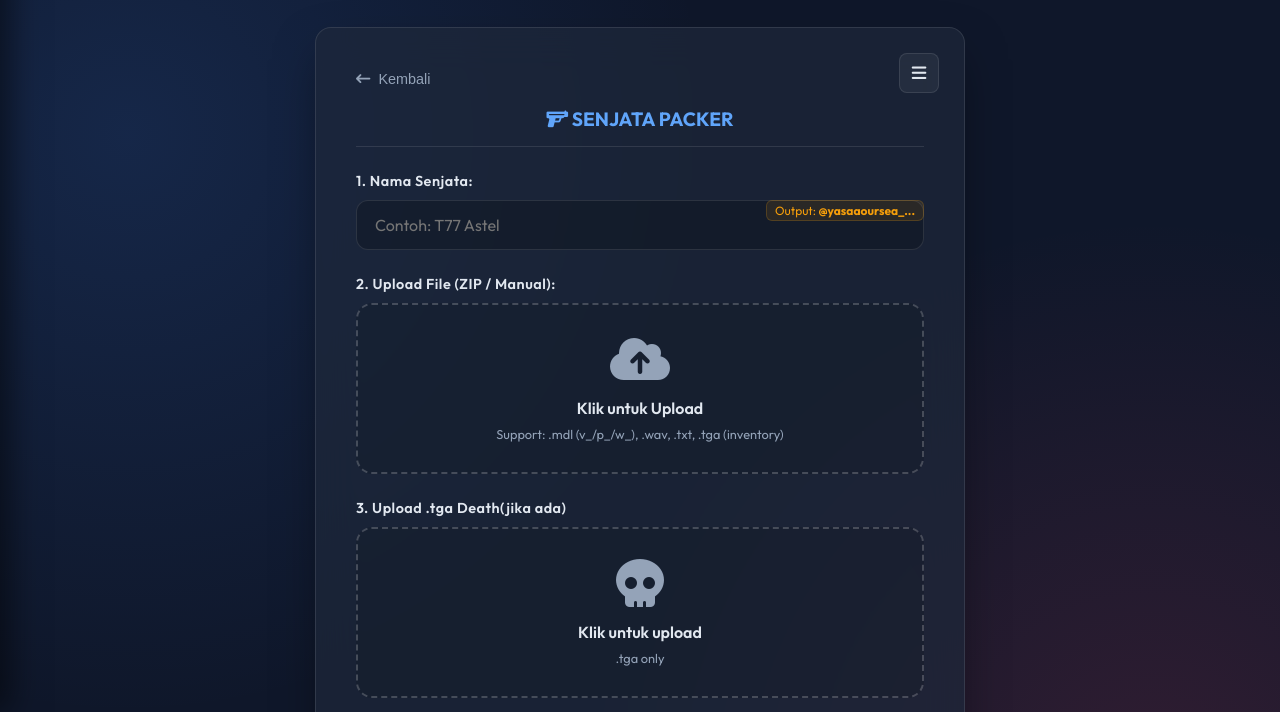
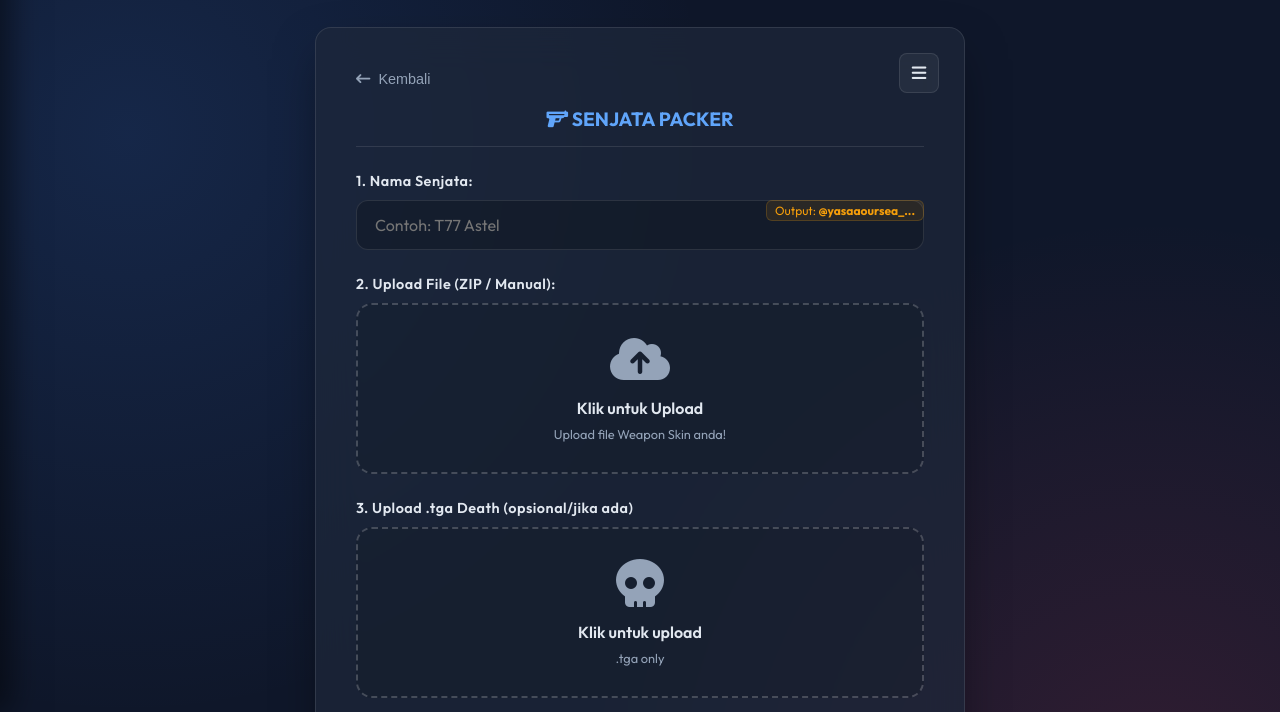
Before and after one commit to yasaao/CSPB_Packer, a plain HTML site: page index.html in a window 1280 px wide. Both pictures are taken after a click on the element "Skin Senjata". Shown: the part 88-800 px from the top of the page. Drawn offline with nearby package versions, Linux system fonts and the light colour scheme.

Commit message:
Add files via upload

```diff
--- a/index.html
+++ b/index.html
@@ -495,7 +495,7 @@
 
         <!-- UPLOAD KHUSUS DEATH ICON -->
         <div class="form-group hidden" id="deathIconGroup">
-            <label>3. Upload .tga Death(jika ada)</label>
+            <label>3. Upload .tga Death (opsional/jika ada)</label>
             <div class="drop-zone" onclick="triggerUpload('death')">
                 <i class="fa-solid fa-skull fa-3x"></i>
                 <p style="font-weight:600; margin-top:5px;">Klik untuk upload</p>
@@ -561,7 +561,7 @@
             title.innerHTML = '<span style="color:#60a5fa"><i class="fa-solid fa-gun"></i> SENJATA PACKER</span>';
             labelName.innerText = "1. Nama Senjata:";
             inputName.placeholder = "Contoh: T77 Astel";
-            note.innerText = "Support: .mdl (v_/p_/w_), .wav, .txt, .tga (inventory)";
+            note.innerText = "Upload file Weapon Skin anda!";
             input.accept = ".mdl,.tga,.txt,.wav,.zip";
 
             deathGroup.classList.remove('hidden');
@@ -570,7 +570,7 @@
             title.innerHTML = '<span style="color:#34d399"><i class="fa-solid fa-map-location-dot"></i> MAP PACKER</span>';
             labelName.innerText = "1. Nama Map:";
             inputName.placeholder = "Contoh: Sandstrom";
-            note.innerText = "kirim file .zip map anda";
+            note.innerText = "kirim file map atau file .zip map anda";
             input.accept = ".bsp,.nav,.wad,.txt,.tga,.bmp,.mdl,.zip";
         }
         else if(mode === 'player') {
```
